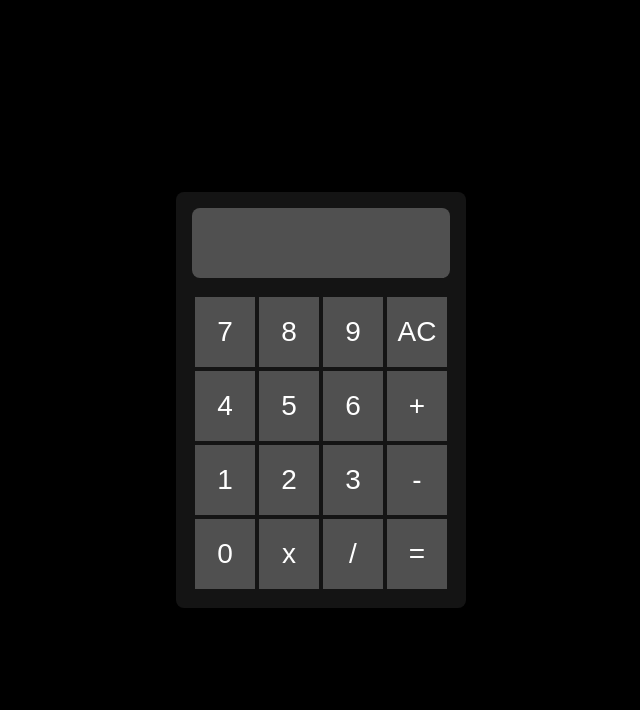
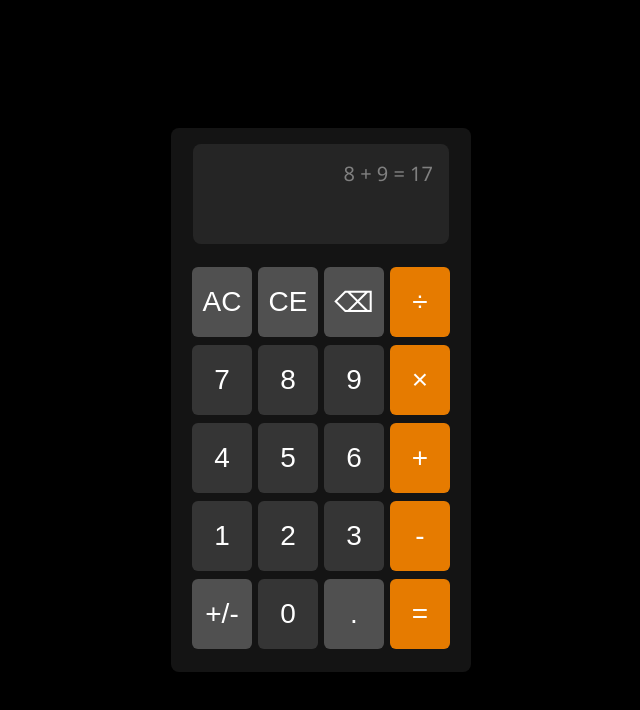
Before and after one commit to itsmeares/odin-calculator, a plain HTML site: page index.html in a window 1280 px wide. Both pictures are taken after a click on the button "AC". Shown: the whole page, without its empty margins (319-959 px from the left). Drawn offline with Linux system fonts and the light colour scheme.

Commit message:
Refactor calculator functions and add buttons
I've changed the system a bit, now I am going to use arrays instead
of just variables because I found it easier for myself.

Also using functions for stuff that I do commonly so it is easier to
read the code.

Did some styling as well and added classes to the function buttons,
number buttons and operator buttons. Added IDs to operator buttons to
easily find what it is.

See the changes for more information that I may have missed.

```diff
--- a/index.html
+++ b/index.html
@@ -10,34 +10,56 @@
   <body>
     <div class="calc__container">
       <div class="calc__screen">
-        <span class="calc__result"></span>
+        <span class="calc__result">8 + 9 = 17</span>
+        <!-- placeholder, delete later -->
+        <span class="calc__active"></span>
       </div>
 
       <div class="calc__buttons">
         <table>
           <tr>
-            <td><button class="calc__button">7</button></td>
-            <td><button class="calc__button">8</button></td>
-            <td><button class="calc__button">9</button></td>
-            <td><button class="calc__button">AC</button></td>
+            <td>
+              <button class="calc__button function" id="allclear">AC</button>
+            </td>
+            <td>
+              <button class="calc__button function" id="clear">CE</button>
+            </td>
+            <td><button class="calc__button function" id="back">⌫</button></td>
+            <td>
+              <button class="calc__button operator" id="divide">÷</button>
+            </td>
           </tr>
           <tr>
-            <td><button class="calc__button">4</button></td>
-            <td><button class="calc__button">5</button></td>
-            <td><button class="calc__button">6</button></td>
-            <td><button class="calc__button">+</button></td>
+            <td><button class="calc__button number">7</button></td>
+            <td><button class="calc__button number">8</button></td>
+            <td><button class="calc__button number">9</button></td>
+            <td>
+              <button class="calc__button operator" id="multiply">×</button>
+            </td>
           </tr>
           <tr>
-            <td><button class="calc__button">1</button></td>
-            <td><button class="calc__button">2</button></td>
-            <td><button class="calc__button">3</button></td>
-            <td><button class="calc__button">-</button></td>
+            <td><button class="calc__button number">4</button></td>
+            <td><button class="calc__button number">5</button></td>
+            <td><button class="calc__button number">6</button></td>
+            <td><button class="calc__button operator" id="add">+</button></td>
           </tr>
           <tr>
-            <td><button class="calc__button">0</button></td>
-            <td><button class="calc__button">x</button></td>
-            <td><button class="calc__button">/</button></td>
-            <td><button class="calc__button">=</button></td>
+            <td><button class="calc__button number">1</button></td>
+            <td><button class="calc__button number">2</button></td>
+            <td><button class="calc__button number">3</button></td>
+            <td>
+              <button class="calc__button operator" id="subtract">-</button>
+            </td>
+          </tr>
+          <tr>
+            <td>
+              <button class="calc__button function" id="negative">+/-</button>
+            </td>
+            <td><button class="calc__button number">0</button></td>
+            <td>
+              <button class="calc__button function" id="decimal">.</button>
+            </td>
+            <td><button class="calc__button operator">=</button></td>
           </tr>
         </table>
       </div>
--- a/script.js
+++ b/script.js
@@ -1,12 +1,42 @@
-let nums = [];
-let operator = null;
+let currentNumber = [];
+let previousNumber = [];
 
-const calcResult = document.querySelector(".calc__result");
+const matchScreen = () => {
+  calcActive.textContent = currentNumber.join("");
+};
+
+const changeSymbol = () => {
+  if (!currentNumber.includes("-")) {
+    currentNumber.unshift("-");
+  } else if (currentNumber.includes("-")) {
+    currentNumber.shift();
+  }
+};
+
+const allClear = () => {
+  currentNumber = [];
+  previousNumber = [];
+  matchScreen();
+};
+
+const toDecimalPlace = () => {
+  if (!currentNumber.includes(".")) {
+    currentNumber.push(".");
+  } else if (currentNumber.includes(".")) {
+    currentNumber.pop();
+  }
+};
+
+const calcActive = document.querySelector(".calc__active");
 const buttons = document.querySelectorAll(".calc__button");
+const numbers = document.querySelectorAll(".number");
+const operators = document.querySelectorAll(".operator");
+const functions = document.querySelectorAll(".function");
 
 function add(x, y) {
   return x + y;
 }
+
 function subtract(x, y) {
   return x - y;
 }
@@ -21,51 +51,50 @@ function divide(x, y) {
 
 function operate(operator, x, y) {
   if (operator === "+") {
-    return (calcResult.textContent = add(x, y));
+    return (calcActive.textContent = add(x, y));
   } else if (operator === "-") {
-    return (calcResult.textContent = subtract(x, y));
+    return (calcActive.textContent = subtract(x, y));
   } else if (operator === "x") {
-    return (calcResult.textContent = multiply(x, y));
+    return (calcActive.textContent = multiply(x, y));
   } else if (operator === "/") {
-    return (calcResult.textContent = divide(x, y));
+    return (calcActive.textContent = divide(x, y));
   } else return console.log("Something went wrong.");
 }
 
 buttons.forEach((button) => {
   button.addEventListener("click", () => {
-    if (button.textContent === "AC") {
-      calcResult.textContent = "";
-      nums = [];
-      operator = null;
-    } else if (button.textContent >= 0) {
-      calcResult.textContent += button.textContent;
+    if (button.classList.contains("number")) {
+      currentNumber.push(+button.textContent);
+      matchScreen();
     }
 
-    if (
-      (button.textContent === "x" && nums.length < 1) ||
-      (button.textContent === "/" && nums.length < 1) ||
-      (button.textContent === "+" && nums.length < 1) ||
-      (button.textContent === "-" && nums.length < 1)
-    ) {
-      operator = button.textContent;
-      nums.push(+calcResult.textContent);
-      calcResult.textContent = "";
-    } else if (
-      (button.textContent === "x" && nums.length === 1) ||
-      (button.textContent === "/" && nums.length === 1) ||
-      (button.textContent === "+" && nums.length === 1) ||
-      (button.textContent === "-" && nums.length === 1) ||
-      (button.textContent === "=" && nums.length === 1)
-    ) {
-      nums.push(+calcResult.textContent);
-      calcResult.textContent = "";
-      operate(operator, nums[0], nums[1]);
-      nums = [];
-      operator = null;
+    if (button.classList.contains("operator")) {
+      if (
+        button.id === "multiply" ||
+        button.id === "divide" ||
+        button.id === "add" ||
+        button.id === "subtract"
+      ) {
+        // todo
+      }
+    }
+
+    if (button.classList.contains("function")) {
+      if (button.id === "allclear") {
+        allClear();
+      } else if (button.id === "clear") {
+        currentNumber = [];
+        matchScreen();
+      } else if (button.id === "back") {
+        currentNumber.pop(0, -1);
+        matchScreen();
+      } else if (button.id === "negative") {
+        changeSymbol();
+        matchScreen();
+      } else if (button.id === "decimal") {
+        toDecimalPlace();
+        matchScreen();
+      }
     }
   });
 });
-
-// Focus on this as next:
-//
-// enter second operator (-), at this point it should evaluate the inital pair (12 + 7), then display the result 19.
--- a/styles.css
+++ b/styles.css
@@ -32,31 +32,56 @@ body {
 }
 
 .calc__screen {
-  background-color: #505050;
-  height: 70px;
+  background-color: #252525;
+  height: 100px;
   padding: 16px;
+  margin: 0 6px;
   border-radius: 8px;
 
   display: flex;
-  align-items: center;
+  flex-direction: column;
+}
+
+.calc__active {
+  align-self: end;
+  font-size: 28px;
 }
 
 .calc__result {
-  font-size: 32px;
+  align-self: end;
+  font-size: 20px;
+  color: #808080;
 }
 
 button {
-  background-color: #505050;
+  background-color: #353535;
   color: white;
   border: none;
+  border-radius: 6px;
   font-size: 28px;
   width: 60px;
   height: 70px;
   cursor: pointer;
 }
 
+button:hover {
+  opacity: 0.5;
+}
+
 button:active {
-  background-color: #808080;
+  opacity: 1;
+}
+
+.function {
+  background-color: #505050;
+}
+
+.operator {
+  background-color: #e67b00;
+}
+
+table {
+  border-spacing: 4px 6px;
 }
 
 .selected {
```
